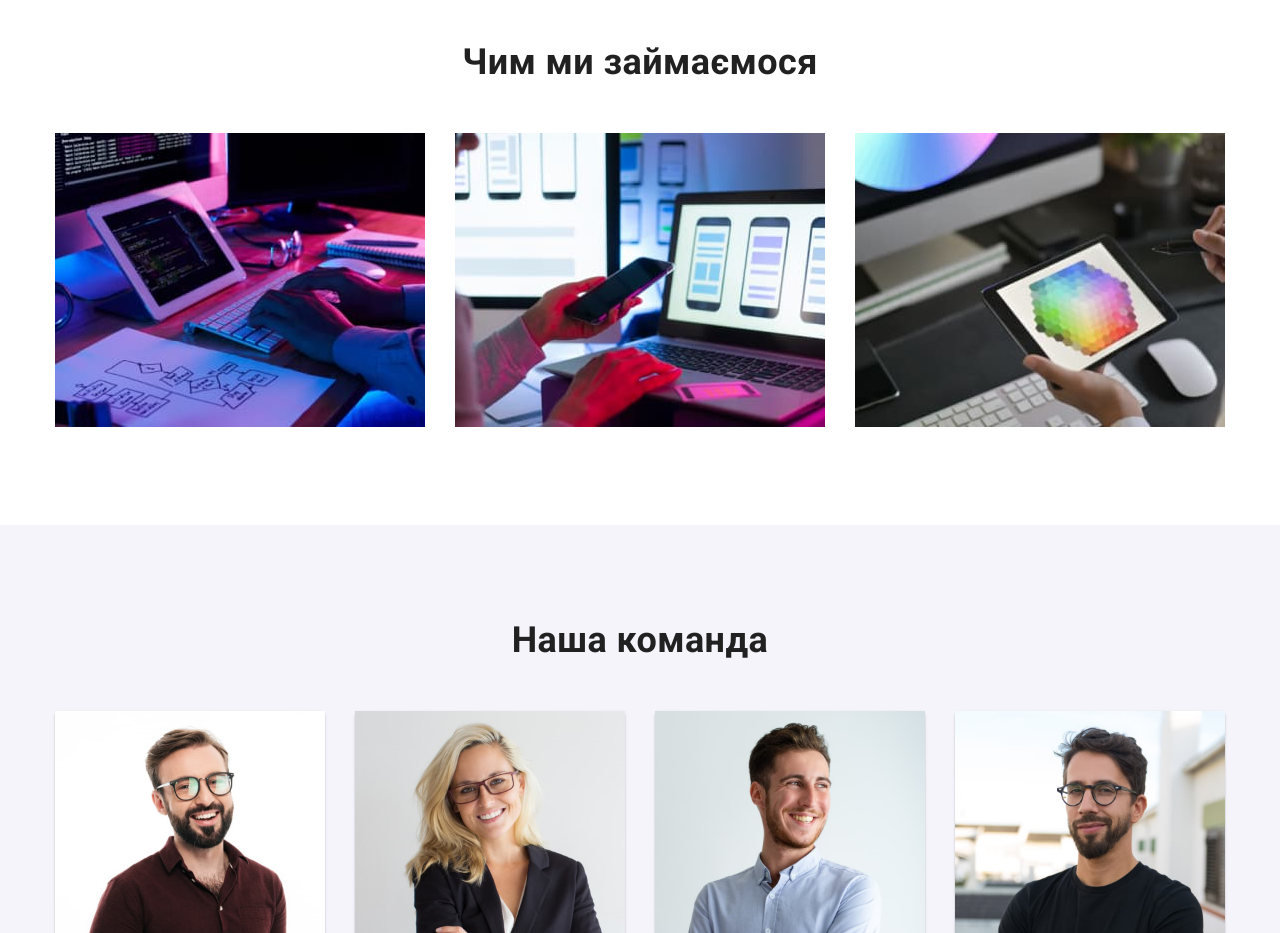
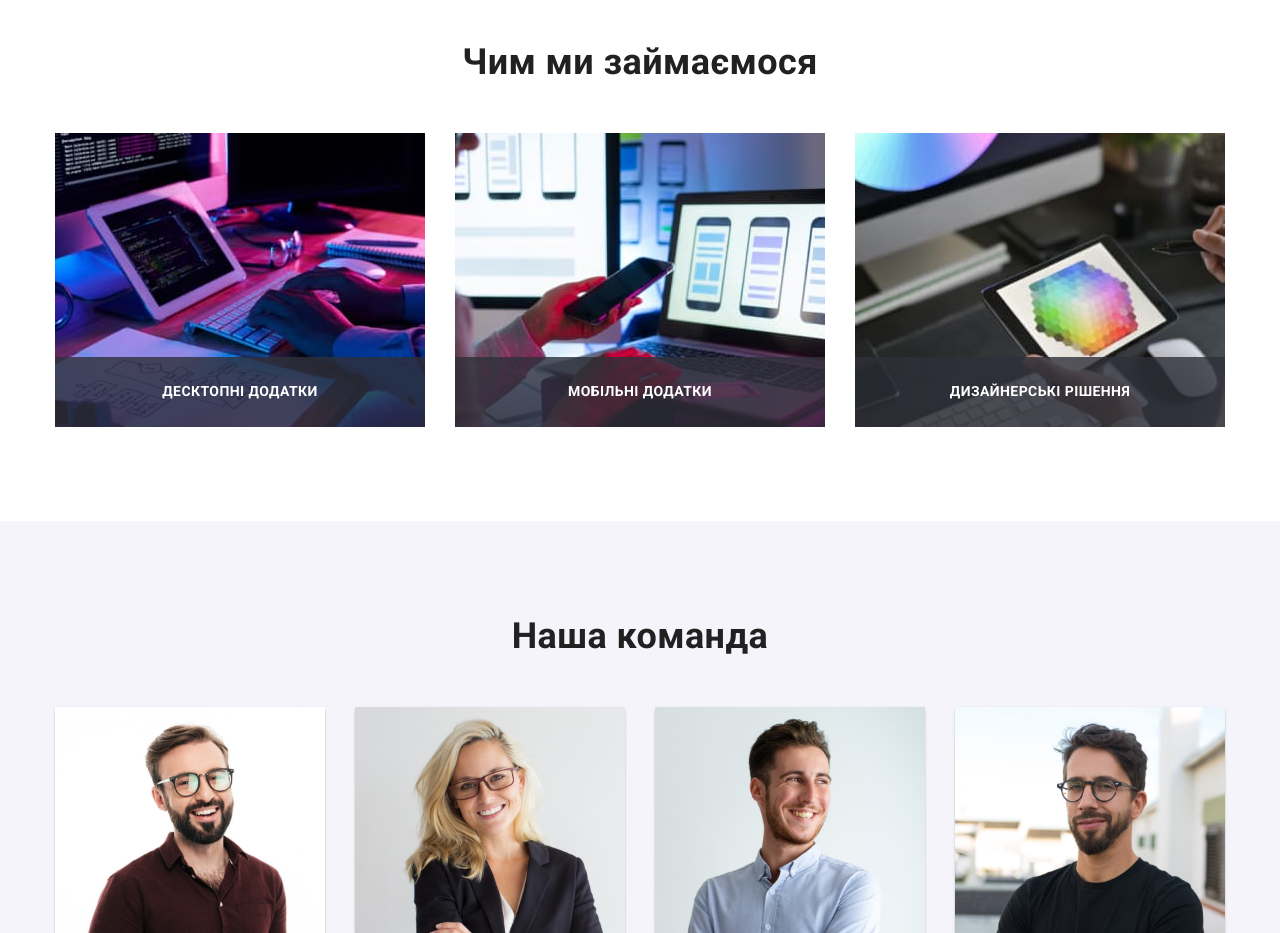
Before and after one commit to Mykhaylo33/goit-markup-hw-04, a plain HTML site: page index.html in a window 1280 px wide. Shown: the part 1080-2013 px from the top of the page. Drawn offline with nearby package versions, Linux system fonts and the light colour scheme.

Commit message:
work-section

```diff
--- a/css/styles.css
+++ b/css/styles.css
@@ -305,12 +305,33 @@ body {
     margin-left: auto;
 }
 
-.work-item {
+.work-item:not(:last-child) {
+    margin-right: 30px;
+}
+.work-thumb {
     position: relative;
 }
 
-.work-item:not(:last-child) {
-    margin-right: 30px;
+.work-image {
+    display: block;
+}
+
+.work-label-text {
+    display: flex;
+    align-items: center;
+    justify-content: center;
+    position: absolute;
+    bottom: 0px;
+    width: 100%;
+    padding-top: 27px;
+    padding-bottom: 27px;
+    margin: 0px;
+    font-weight: 700;
+    font-size: 14px;
+    line-height: 1.14;
+    text-transform: uppercase;
+    color: var(--primary-white-color);
+    background: rgba(47, 48, 58, 0.8);
 }
 
 /* Team section */
--- a/index.html
+++ b/index.html
@@ -115,13 +115,22 @@
                     <h2 class="section-title">Чим ми займаємося</h2>
                     <ul class="list work">
                         <li class="work-item">
-                            <a href=""><img src="./images/design-solutions.jpg" alt="дизайнерські рішення" width="370" /></a>
+                            <div class="work-thumb">
+                                <a href=""><img class="work-image" src="./images/design-solutions.jpg" alt="дизайнерські рішення" width="370" /></a>
+                                <p class="work-label-text">Десктопні додатки</p>
+                            </div>
                         </li>
                         <li class="work-item">
-                            <a href=""><img src="./images/desktop-applications.jpg" alt="настільні додатки" width="370" /></a>
+                            <div class="work-thumb">
+                                <a href=""><img class="work-image" src="./images/desktop-applications.jpg" alt="настільні додатки" width="370" /></a>
+                                <p class="work-label-text">Мобільні додатки</p>
+                            </div>
                         </li>
                         <li class="work-item">
-                            <a href=""><img src="./images/mobile-applications.jpg" alt="мобільні додатки" width="370" /></a>
+                            <div class="work-thumb">
+                                <a href=""><img class="work-image" src="./images/mobile-applications.jpg" alt="мобільні додатки" width="370" /></a>
+                                <p class="work-label-text">Дизайнерські рішення</p>
+                            </div>
                         </li>
                     </ul>
                 </div>
```
